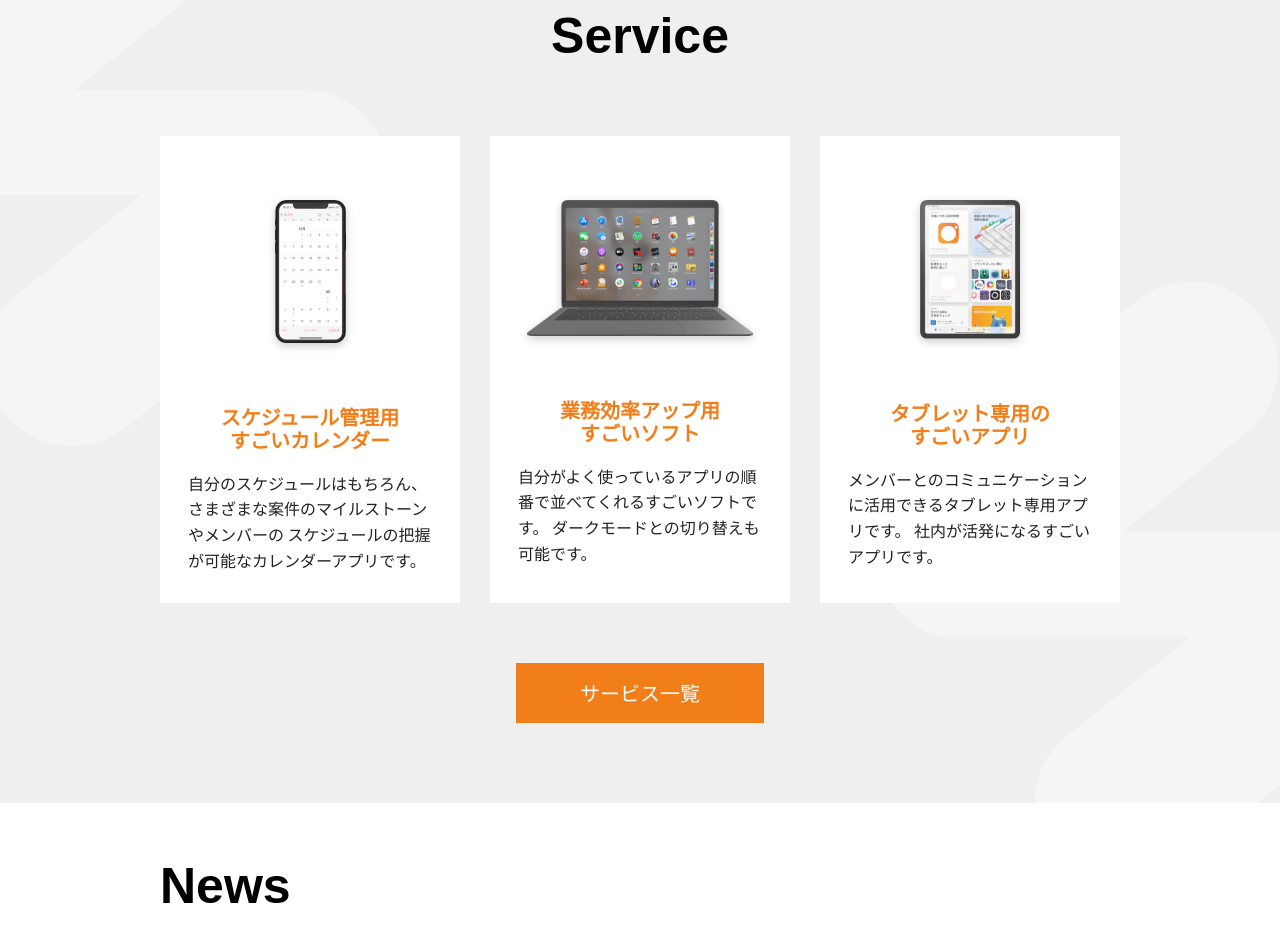
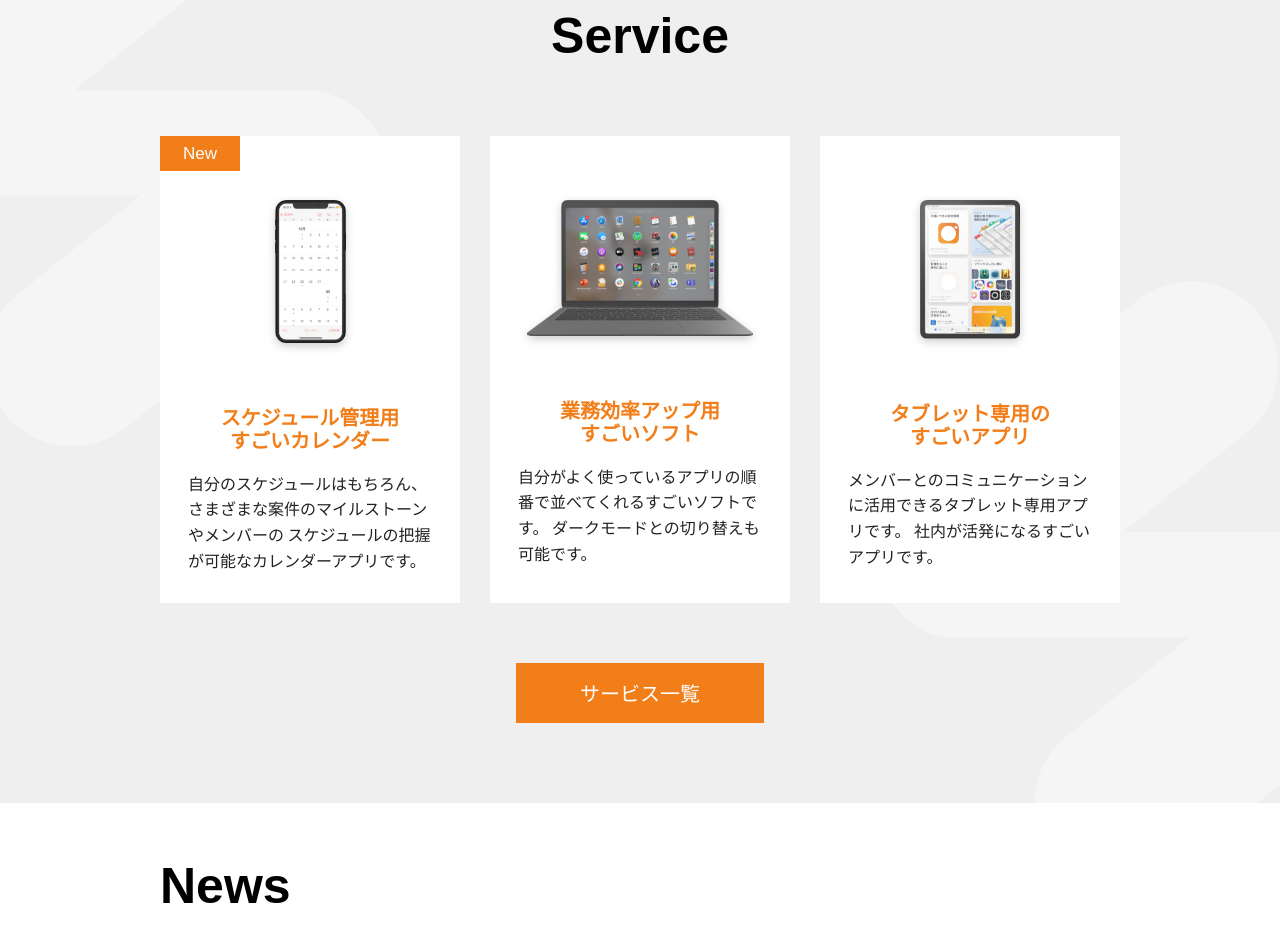
Before and after one commit to takahiro-djk/SUGOI, a plain HTML site: page index.html in a window 1280 px wide. Shown: the part 1832-2765 px from the top of the page. Drawn offline with nearby package versions, Linux system fonts and the light colour scheme.

Commit message:
Update style.css

```diff
--- a/css/style.css
+++ b/css/style.css
@@ -314,7 +314,7 @@ header .menu .nav-list li a:last-child {
     margin-bottom: 70px;
 }
 
-.calendar {
+.newBox {
     position: relative;
 }
 
```
